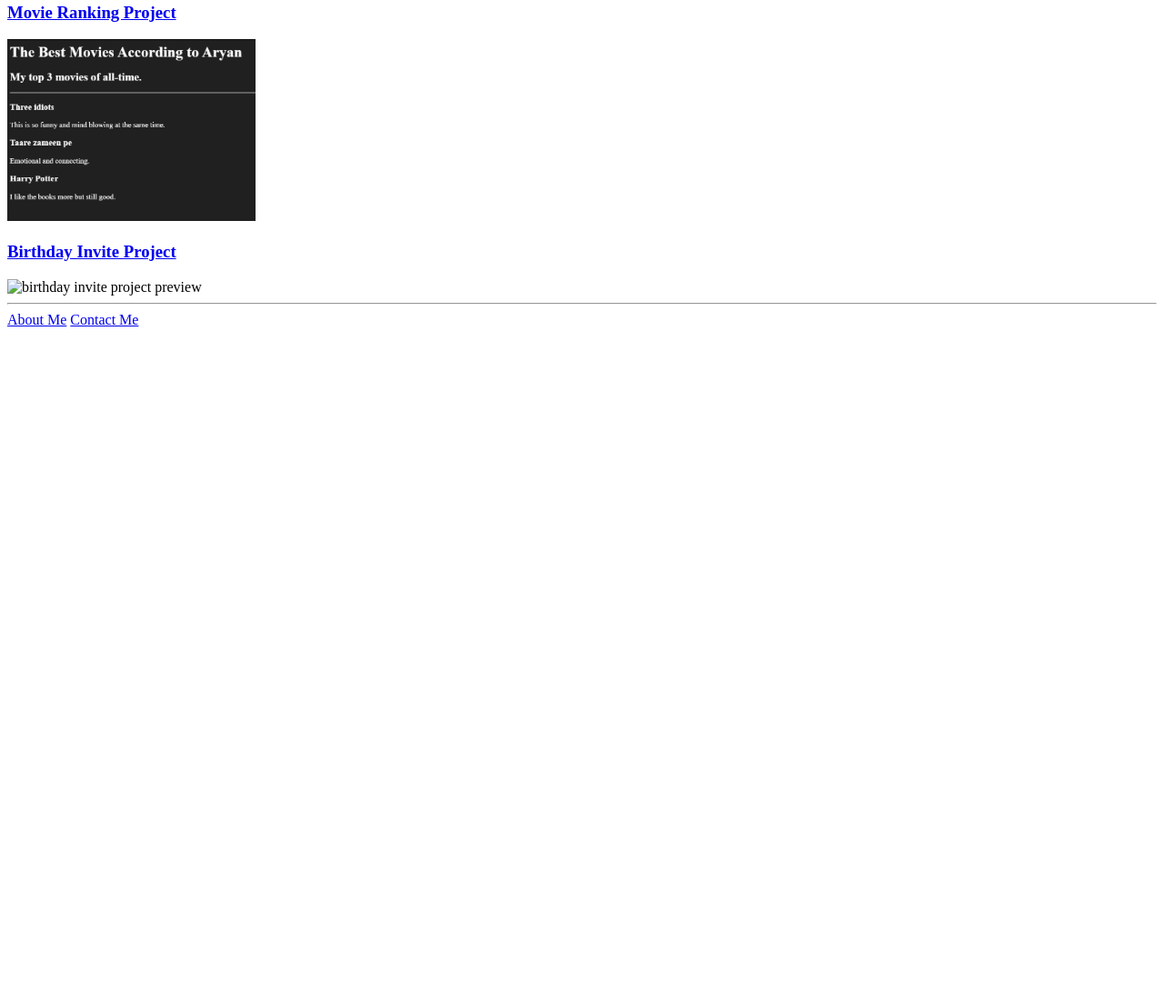
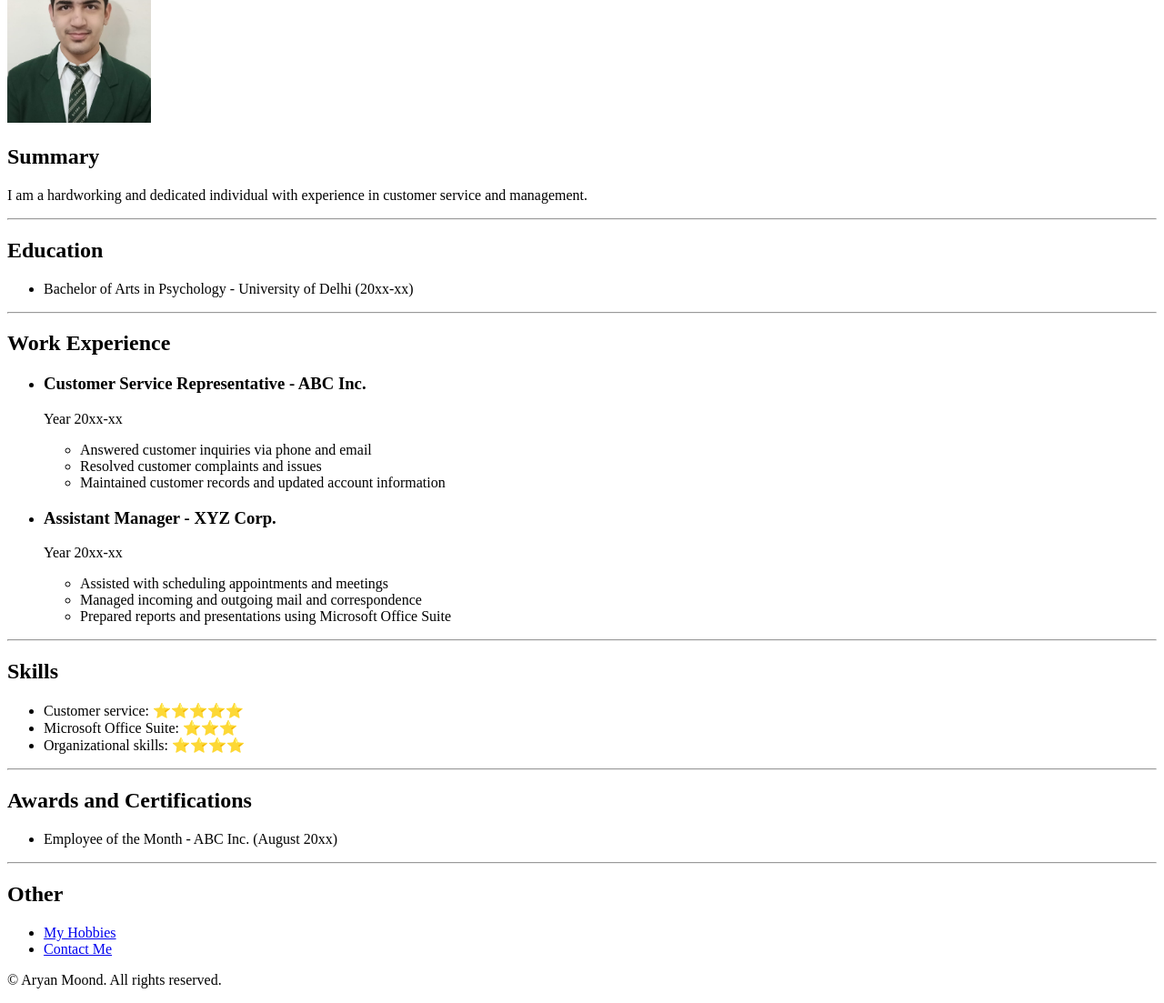
Before and after one commit to Aryan-Moond/html_portfolio, a plain HTML site: page index.html in a window 1280 px wide. Shown: the part 145-1248 px from the top of the page at 91% size. Before the commit the page ends 800 px from the top, so only its background shows below. Drawn offline with Linux system fonts and the light colour scheme.

Commit message:
Add files via upload

```diff
--- a/index.html
+++ b/index.html
@@ -3,20 +3,63 @@
 
 <head>
   <meta charset="UTF-8">
-  <title>Aryan's Portfolio</title>
+  <title>Resume</title>
 </head>
 
 <body>
-  <h1>Aryan Moond's Portfolio</h1>
-  <h2>I'm a Web Developer</h2>
+  <h1>Aryan Moond</h1>
+  <img src="./My photo.jpg" height="200">
+
+  <h2>Summary</h2>
+  <p>I am a hardworking and dedicated individual with experience in customer service and management.</p>
   <hr />
-  <h3><a href="./public/Best Movies.html">Movie Ranking Project</a></h3>
-  <img src="./assets/images/Best Movies.png" height="200" alt="movie ranking project preview"/>
-  <h3><a href="./public/Birthday project.html">Birthday Invite Project</a></h3>
-  <img src="./public/Birthday project.html" height="200" alt="birthday invite project preview"/>
+  <h2>Education</h2>
+  <ul>
+    <li>Bachelor of Arts in Psychology - University of Delhi (20xx-xx)</li>
+  </ul>
   <hr />
-  <a href="./public/about.html">About Me</a>
-  <a href="./public/contact.html">Contact Me</a>
+  <h2>Work Experience</h2>
+  <ul>
+    <li>
+      <h3>Customer Service Representative - ABC Inc.</h3>
+      <p>Year 20xx-xx</p>
+      <ul>
+        <li>Answered customer inquiries via phone and email</li>
+        <li>Resolved customer complaints and issues</li>
+        <li>Maintained customer records and updated account information</li>
+      </ul>
+    </li>
+    <li>
+      <h3>Assistant Manager - XYZ Corp.</h3>
+      <p>Year 20xx-xx</p>
+      <ul>
+        <li>Assisted with scheduling appointments and meetings</li>
+        <li>Managed incoming and outgoing mail and correspondence</li>
+        <li>Prepared reports and presentations using Microsoft Office Suite</li>
+      </ul>
+    </li>
+  </ul>
+  <hr />
+  <h2>Skills</h2>
+  <ul>
+    <li>Customer service: ⭐️⭐️⭐️⭐️⭐️</li>
+    <li>Microsoft Office Suite: ⭐️⭐️⭐️</li>
+    <li>Organizational skills: ⭐️⭐️⭐️⭐️</li>
+  </ul>
+  <hr />
+  <h2>Awards and Certifications</h2>
+  <ul>
+    <li>Employee of the Month - ABC Inc. (August 20xx)</li>
+  </ul>
+  <hr />
+  <h2>Other</h2>
+  <ul>
+    <li><a href="./Hobbies.html">My Hobbies</a></li>
+    <li><a href="./contact me.html">Contact Me</a></li>
+  </ul>
+  <footer>
+    <p>© Aryan Moond. All rights reserved.</p>
+  </footer>
 </body>
 
 </html>
```
Also changed, not shown: contact me.html (added, +10 -0 lines), Hobbies.html (added), My photo.jpg (added).
